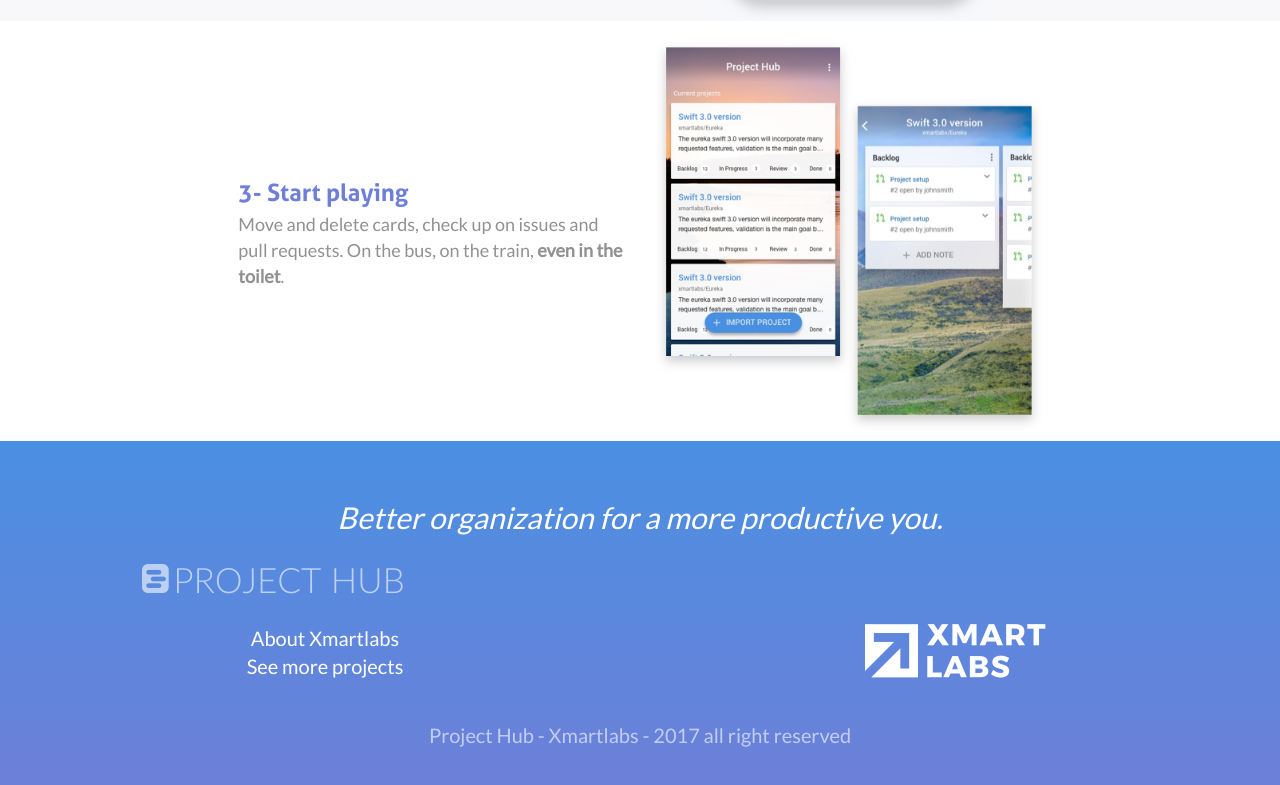
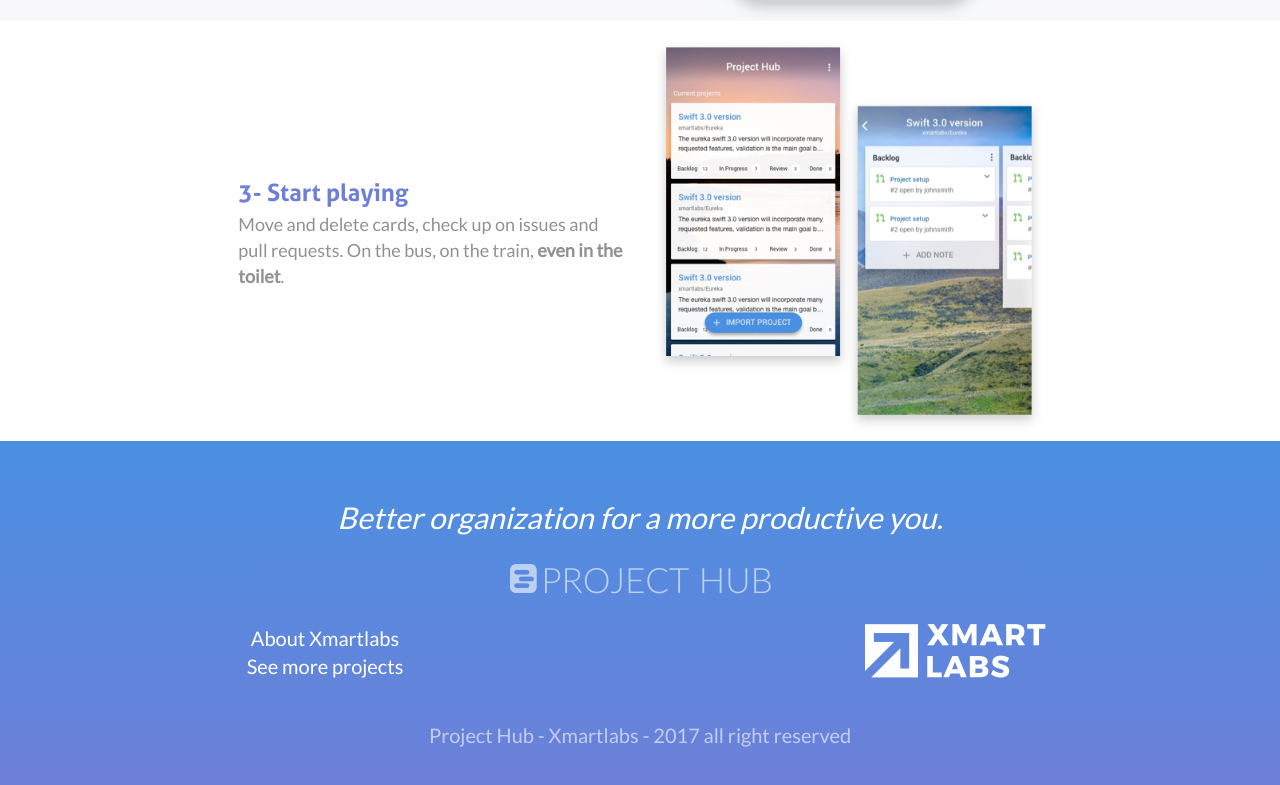
Before and after one commit to xmartlabs/projecthub-landing, a website: page index.html in a window 1280 px wide. Shown: the part 1535-2320 px from the top of the page. Drawn offline with nearby package versions, Linux system fonts and the light colour scheme; files whose address does not match are found by name.

Commit message:
centers footer projecthub logo

```diff
--- a/index.html
+++ b/index.html
@@ -93,7 +93,7 @@
           <h2 class="title">Better organization for a more productive you.</h2>
         </div>
         <div class="row footer-logo-container">
-          <div class="col col-xs-12 col-sm-5 col-md-3 col-md-offset-1 text-center">
+          <div class="col col-xs-12 text-center">
             <img src="images/projecthub-footer-logo.png" srcset="images/projecthub-footer-logo@2x.png 2x, images/projecthub-footer-logo@3x.png 3x" draggable="false" />
           </div>
         </div>
```
